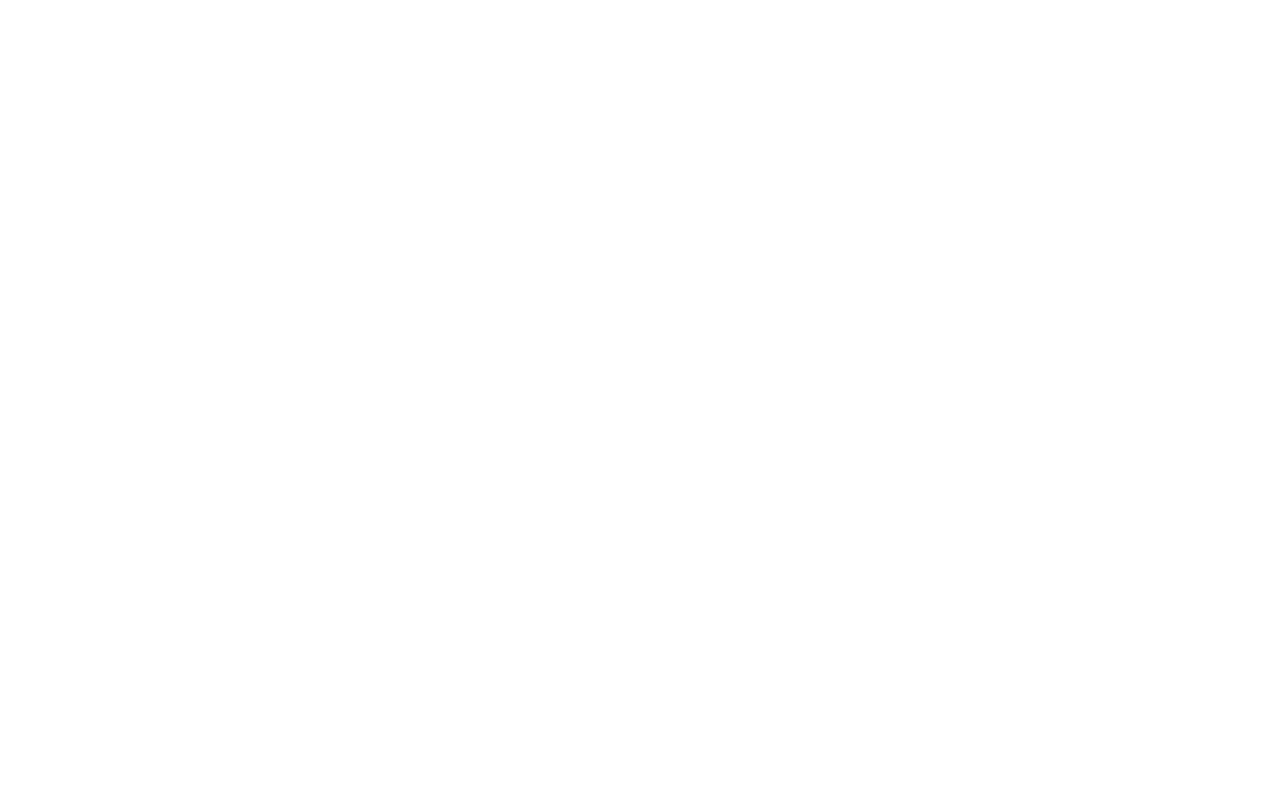
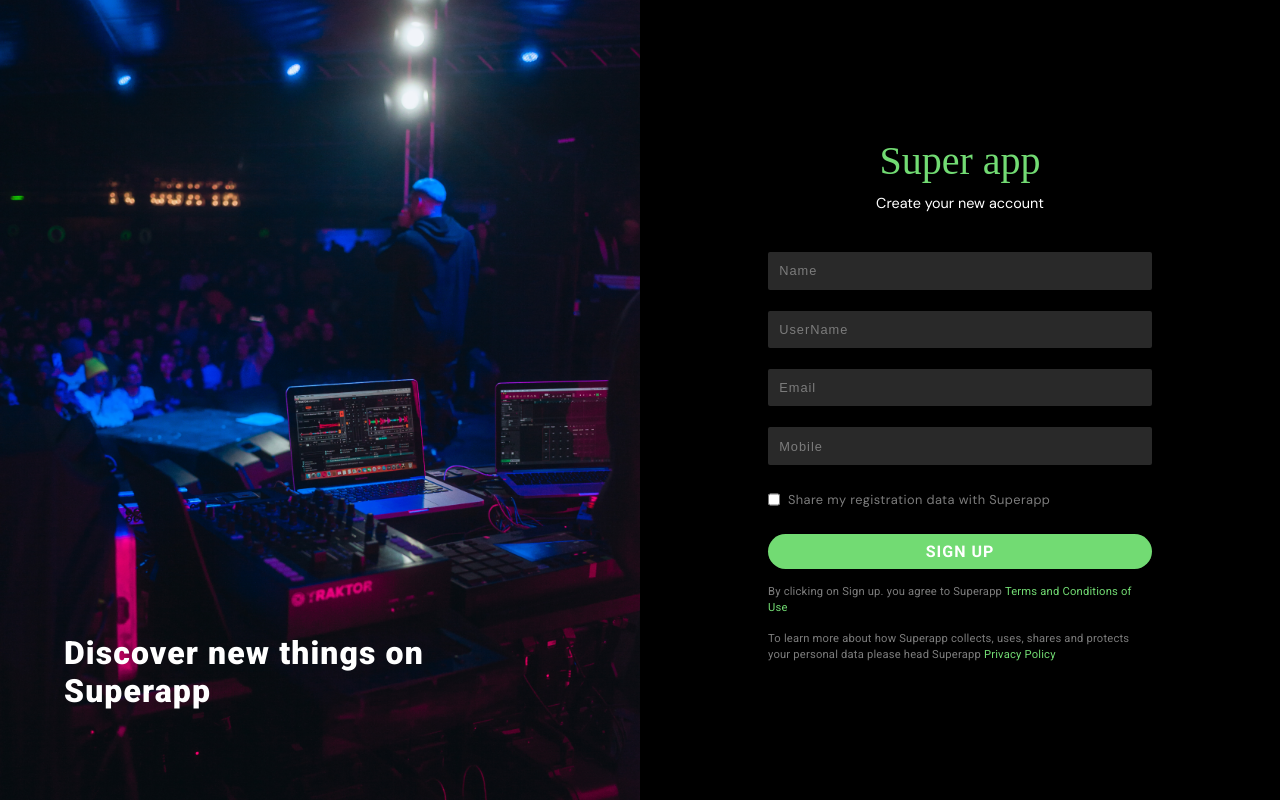
Before and after one commit to muttubk/React-capstone1-super-app, a React (Create React App) app: page /register in a window 1280 px wide. Before the commit this address had no page. Built offline with nearby package versions, Linux system fonts and the light colour scheme; a web font is replaced by a local one.

Commit message:
modified form validation logic and added routing

```diff
--- a/src/App.js
+++ b/src/App.js
@@ -3,14 +3,14 @@ import './App.css'
 import { Routes, Route } from 'react-router-dom';
 
 import RegisterPage from './pages/register/RegisterPage'
-import Page2 from './pages/page2/Page2'
+import SelectCategory from './pages/selectCategory/SelectCategory'
 
 function App() {
   return (
     <div className="App">
       <Routes>
-        <Route path='/' element={<RegisterPage/>} />
-        <Route path='/category' element={<Page2/>} />
+        <Route path='/register' element={<RegisterPage/>} />
+        <Route path='/select-category' element={<SelectCategory/>} />
       </Routes>
     </div>
   );
--- a/src/components/form/Form.css
+++ b/src/components/form/Form.css
@@ -55,10 +55,6 @@ input::placeholder{
     /* margin: 0; */
 }
 
-input:invalid{
-    border: 1px solid red;
-}
-
 .dataPermission{
     font-size: 0.8rem;
     color: rgba(124, 124, 124, 1);
--- a/src/components/form/Form.jsx
+++ b/src/components/form/Form.jsx
@@ -1,11 +1,11 @@
 import React, { useState } from 'react'
 import './Form.css'
-//TODO: Hook to redirect to another page
-// import { useNavigate } from 'react-router-dom';
+// Hook to redirect to another page
+import { useNavigate } from 'react-router-dom';
 
 function Form() {
-    //TODO: Hook to redircet to another page
-    // const navigate = useNavigate();
+    // Hook to redircet to another page
+    const navigate = useNavigate();
 
     // State for form data
     const [formData, setFormData] = useState({
@@ -16,33 +16,124 @@ function Form() {
         dataPermission: false
     });
 
-    // State for whether all fileds are filled or not
-    const [reqStatus, setReqStatus] = useState(false)
+    // State for storing error messages
+    const [errors, setErrors] = useState({})
+
+    // To identify valid input data type
+    const validInputType = {
+        name: /^[a-zA-Z\s]*$/,
+        userName: /^[\w\d]*$/,
+        email: /^[\w-.]*@?([\w-]*\.)*[\w-]{0,4}$/,
+        mobile: /^[0-9]{0,10}$/
+    }
 
     // Input change handler
     const handleChange = (e) => {
         const target = e.target
         const name = target.name
         const value = target.type === 'checkbox' ? target.checked : target.value
-        setFormData({
-            ...formData, [name]: value
-        })
+        const pattern = validInputType[name]
+        if (target.type === 'checkbox') {
+            setFormData({
+                ...formData, [name]: value
+            })
+            setErrors({
+                ...errors, [name]: ''
+            })
+        }
+        else if (pattern.test(value)) {
+            setFormData({
+                ...formData, [name]: value
+            })
+            setErrors({
+                ...errors, [name]: ''
+            })
+        } else {
+            setErrors({
+                ...errors, [name]: 'Invalid input type detected'
+            })
+        }
     }
 
     // Form submit handler
     const handleSubmit = (e) => {
         e.preventDefault();
+        validateData();
         let dataKeys = Object.keys(formData)
-        let required = (dataKeys.some(data=>formData[data].length===0))
-                        || !(formData.dataPermission)
-        required? setReqStatus(true) : setReqStatus(false)
-        if(!required){
-            // console.log(formData)
-            // Can also pass formData.userName as key to store multiple users data
+        let isValid = dataKeys.every(data => errors[data] === '')
+        if (isValid) {
+            console.log(formData)
             localStorage.setItem("userData", JSON.stringify(formData))
-            //TODO: To redirect to catogory page on successful Sign Up
-            // navigate('/category')
+            // To redirect to catogory page on successful Sign Up
+            navigate('/select-category')
+        } else {
+            console.log(errors)
         }
+    }
+
+    // Object for storing validating functions for each field
+    const validate = {
+        name: (() => {
+            if (formData.name.length === 0) {
+                return 'Field is required'
+            } else if (formData.name.length < 3) {
+                return 'Minmum length required is 3'
+            } else {
+                return ''
+            }
+        })(),
+        userName: (() => {
+            if (formData.userName.length === 0) {
+                return 'Field is reqiured'
+            } else if (formData.userName.length < 3) {
+                return 'Minimum length required is 3'
+            } else {
+                return ''
+            }
+        })(),
+        email: (() => {
+            if (formData.email.length === 0) {
+                return 'Field is required'
+            } else if (!(/^[\w-.]+@([\w-]+\.)+[\w-]{2,4}$/.test(formData.email))) {
+                return 'Enter valid email address'
+            } else {
+                return ''
+            }
+        })(),
+        mobile: (() => {
+            if (formData.mobile.length === 0) {
+                return 'Field is required'
+            } else if (formData.mobile.length < 10) {
+                return 'Enter valid 10 digits number'
+            } else {
+                return ''
+            }
+        })(),
+        dataPermission: (() => {
+            if (formData.dataPermission === false) {
+                return 'Check this box if you want to proceed'
+            } else {
+                return ''
+            }
+        })()
+    }
+
+    // To validate every data
+    const validateData = () => {
+        let newErrors = {}
+        let dataKeys = Object.keys(formData)
+        dataKeys.forEach(data => {
+            newErrors[data] = validate[data]
+        })
+        setErrors(newErrors)
+    }
+
+    // For real-time validation of corresponding field
+    const handleBlur = (e) => {
+        const { name } = e.target
+        setErrors({
+            ...errors, [name]: validate[name]
+        })
     }
 
     //TODO: This will redirect to category page if user already Signed Up
@@ -67,14 +158,12 @@ function Form() {
                         name='name'
                         value={formData.name}
                         onChange={handleChange}
-                        style={{border: (reqStatus && formData.name.length===0)? '1px solid red': 'none'}}
+                        onBlur={handleBlur}
+                        style={{ border: (errors.name) ? '1px solid red' : '' }}
                     />
                     {
-                        reqStatus &&
-                        formData.name.length === 0 &&
-                        <p className='error-message'>
-                            Field is required
-                        </p>}
+                        <p className='error-message'>{errors.name}</p>
+                    }
                 </div>
                 <div>
                     <input
@@ -84,48 +173,41 @@ function Form() {
                         name='userName'
                         value={formData.userName}
                         onChange={handleChange}
-                        style={{border: (reqStatus && formData.userName.length===0)? '1px solid red': 'none'}}
+                        onBlur={handleBlur}
+                        style={{ border: (errors.userName) ? '1px solid red' : '' }}
                     />
                     {
-                        reqStatus &&
-                        formData.userName.length === 0 &&
-                        <p className='error-message'>
-                            Field is required
-                        </p>}
+                        <p className='error-message'>{errors.userName}</p>
+                    }
                 </div>
                 <div>
                     <input
-                        type="email"
                         placeholder='Email'
                         id='email'
                         name='email'
                         value={formData.email}
                         onChange={handleChange}
-                        style={{border: (reqStatus && formData.email.length===0)? '1px solid red': 'none'}}
+                        onBlur={handleBlur}
+                        style={{ border: (errors.email) ? '1px solid red' : '' }}
                     />
                     {
-                        reqStatus &&
-                        formData.email.length === 0 &&
-                        <p className='error-message'>
-                            Field is required
-                        </p>}
+                        <p className='error-message'>{errors.email}</p>
+                    }
                 </div>
                 <div>
                     <input
-                        type="number"
+                        type="text"
                         placeholder='Mobile'
                         id='mobile'
                         name='mobile'
                         value={formData.mobile}
                         onChange={handleChange}
-                        style={{border: (reqStatus && formData.mobile.length===0)? '1px solid red': 'none'}}
+                        onBlur={handleBlur}
+                        style={{ border: (errors.mobile) ? '1px solid red' : '' }}
                     />
                     {
-                        reqStatus &&
-                        formData.mobile.length === 0 &&
-                        <p className='error-message'>
-                            Field is required
-                        </p>}
+                        <p className='error-message'>{errors.mobile}</p>
+                    }
                 </div>
                 <div className='dataPermission-block'>
                     <div className='dataPermission'>
@@ -135,17 +217,15 @@ function Form() {
                             name='dataPermission'
                             value={formData.dataPermission}
                             onChange={handleChange}
+                            onBlur={handleBlur}
                         />
                         <label htmlFor='dataPermission' >
                             Share my registration data with Superapp
                         </label>
                     </div>
                     {
-                        reqStatus &&
-                        formData.dataPermission === false &&
-                        <p className='error-message'>
-                            Check this box if you want to proceed
-                        </p>}
+                        <p className='error-message'>{errors.dataPermission}</p>
+                    }
                 </div>
                 <button id='signUp' type='submit'>SIGN UP</button>
             </form>
--- a/src/pages/page2/Page2.js
+++ /dev/null
@@ -1,9 +0,0 @@
-import React from 'react'
-
-function Page2() {
-    return (
-        <div>Page2</div>
-    )
-}
-
-export default Page2
--- /dev/null
+++ b/src/pages/selectCategory/SelectCategory.jsx
@@ -0,0 +1,10 @@
+import React from 'react'
+import './SelectCategory.css'
+
+function SelectCategory() {
+    return (
+        <div>SelectCategory</div>
+    )
+}
+
+export default SelectCategory
```
Also changed, not shown: src/pages/selectCategory/SelectCategory.css (added).
